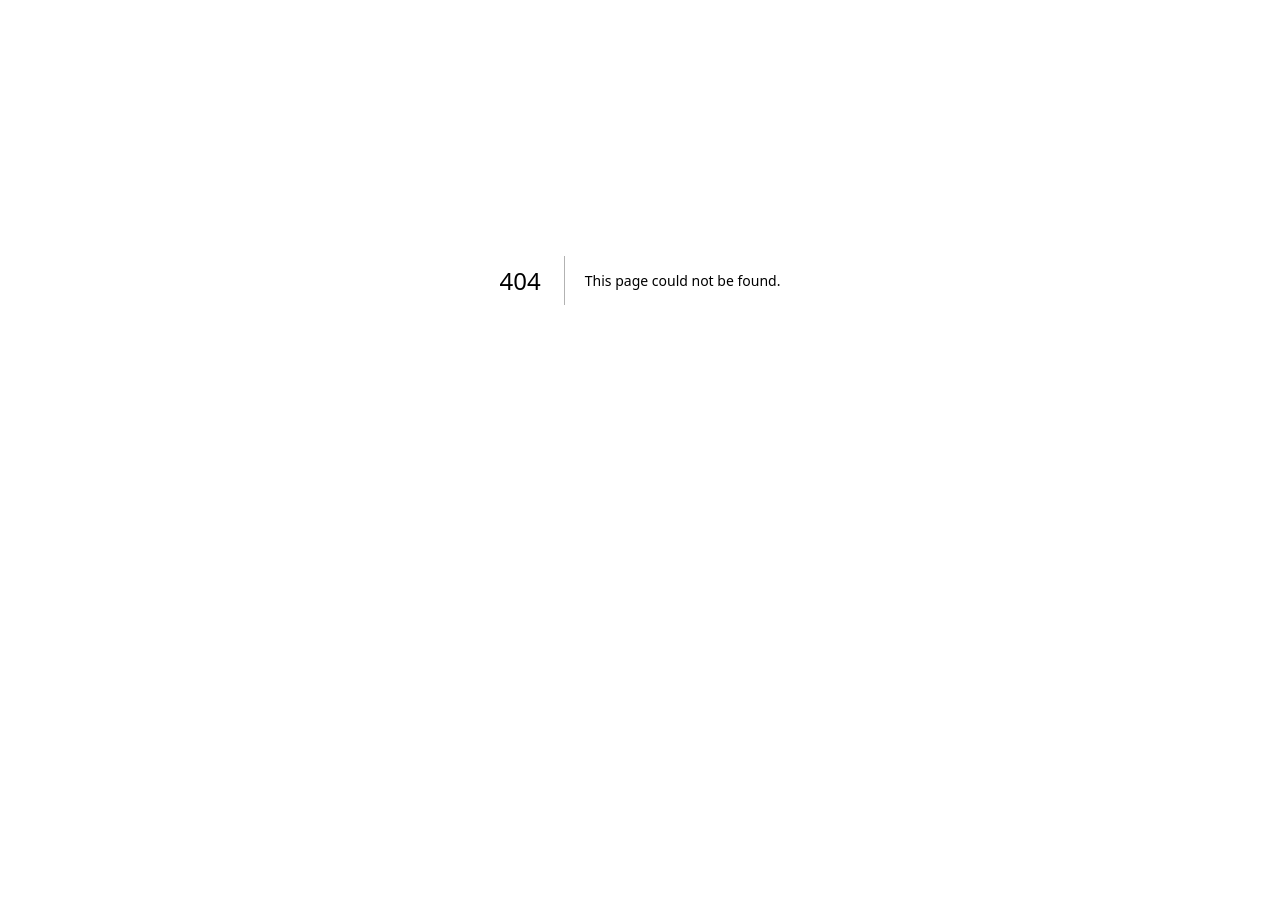
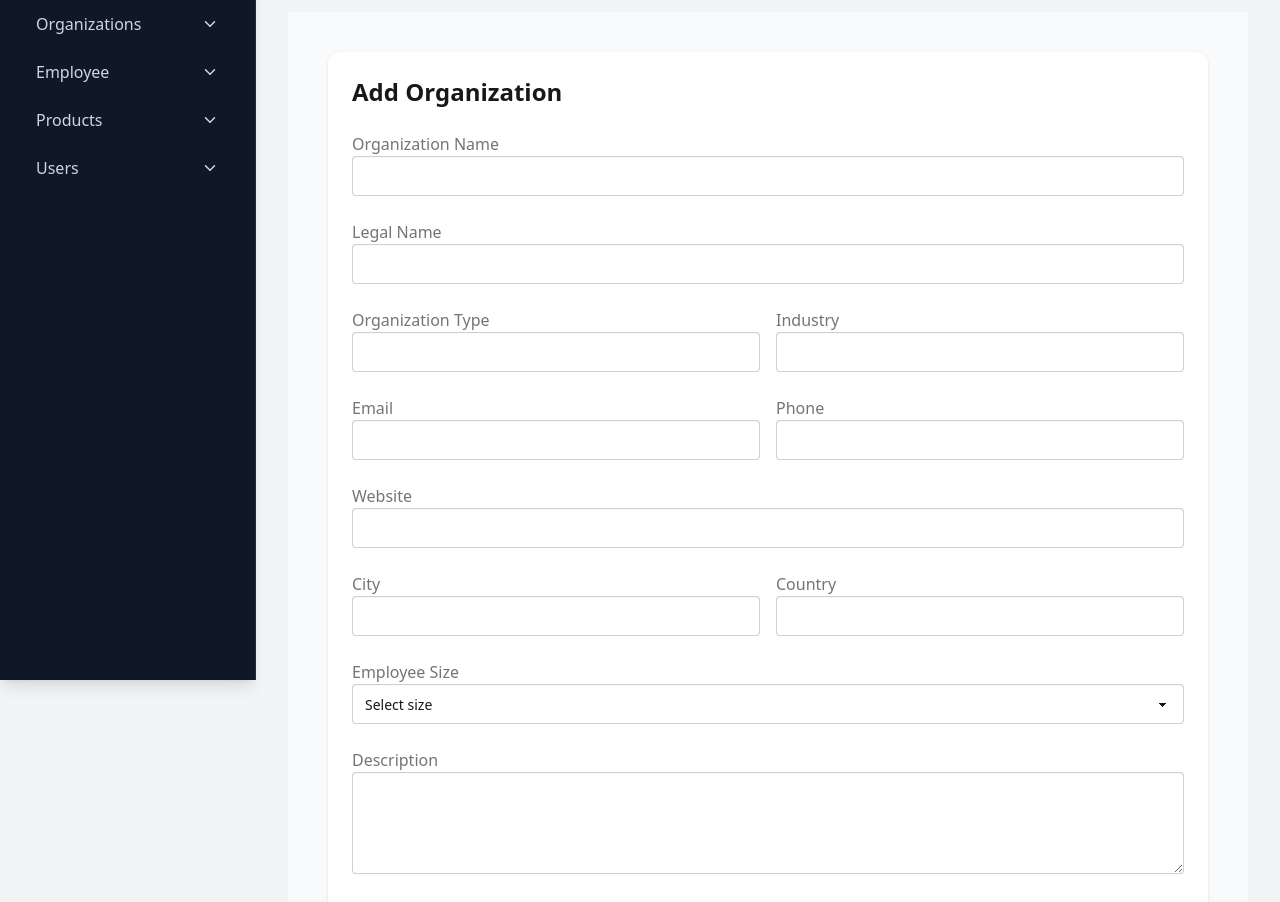
Before and after one commit to Samirun-Shuvo/inventory_ewmgl, a Next.js app: page /dashboard/organizations/add in a window 1280 px wide. Before the commit this address had no page. Shown: the part 120-1022 px from the top of the page. Before the commit the page ends 800 px from the top, so only its background shows below. Built offline with nearby package versions, Linux system fonts and the light colour scheme.

Commit message:
feat: implement CRUD operations for organizations with API integration

```diff
--- /dev/null
+++ b/src/app/api/organizations/route.js
@@ -0,0 +1,95 @@
+import { connectToDatabase } from "@/lib/mongodb";
+import { ObjectId } from "mongodb";
+
+/* =========================
+   GET: All Organizations
+========================= */
+export async function GET() {
+  try {
+    const { db } = await connectToDatabase();
+
+    const organizations = await db
+      .collection("organizations")
+      .find({})
+      .sort({ created_at: -1 })
+      .toArray();
+
+    return Response.json(organizations);
+  } catch (error) {
+    console.error("Failed to fetch organizations:", error);
+    return new Response(JSON.stringify({ message: "Internal Server Error" }), {
+      status: 500,
+    });
+  }
+}
+
+/* =========================
+   POST: Add Organization
+========================= */
+export async function POST(request) {
+  try {
+    const body = await request.json();
+
+    const {
+      name,
+      legal_name = "",
+      type = "",
+      industry = "",
+      email = "",
+      phone = "",
+      website = "",
+      address = {},
+      description = "",
+      employee_size = "",
+      owner_id = null,
+      is_verified = false,
+    } = body;
+
+    // ✅ Minimal required validation
+    if (!name) {
+      return new Response(
+        JSON.stringify({ message: "Organization name is required" }),
+        { status: 400 }
+      );
+    }
+
+    const organizationDoc = {
+      name,
+      legal_name,
+      type,
+      industry,
+      email,
+      phone,
+      website,
+      address: {
+        city: address.city || "",
+        country: address.country || "",
+      },
+      description,
+      employee_size,
+      owner_id,
+      is_verified,
+      status: "active",
+      created_at: new Date(),
+      updated_at: new Date(),
+    };
+
+    const { db } = await connectToDatabase();
+    const result = await db
+      .collection("organizations")
+      .insertOne(organizationDoc);
+
+    return new Response(
+      JSON.stringify({
+        message: "Organization added successfully",
+        id: result.insertedId,
+      }),
+      { status: 201 }
+    );
+  } catch (error) {
+    console.error("Error creating organization:", error);
+    return new Response(JSON.stringify({ message: "Internal Server Error" }), {
+      status: 500,
+    });
+  }
+}
--- a/src/app/dashboard/employee/page.jsx
+++ b/src/app/dashboard/employee/page.jsx
@@ -9,44 +9,58 @@ import { filterBySearch } from "@/utils/filter";
 import { handleDelete } from "@/utils/handleDelete";
 import StatusBadge from "@/components/StatusBadge";
 
-const EmployeeList = () => {
-  const [employees, setEmployees] = useState([]);
+const OrganizationsList = () => {
+  const [organizations, setOrganizations] = useState([]);
   const [loading, setLoading] = useState(true);
   const [searchTerm, setSearchTerm] = useState("");
 
+  /* =========================
+     Fetch organizations
+  ========================= */
   useEffect(() => {
-    const fetchEmployees = async () => {
+    const fetchOrganizations = async () => {
       try {
-        const res = await fetch("/api/employees");
-        if (!res.ok) throw new Error("Failed to fetch employees");
+        const res = await fetch("/api/organizations");
+        if (!res.ok) throw new Error("Failed to fetch organizations");
         const data = await res.json();
-        setEmployees(data);
+        setOrganizations(data);
       } catch (err) {
-        console.error("Failed to fetch employees", err);
-        toast.error("Failed to fetch employees");
+        console.error(err);
+        toast.error("Failed to fetch organizations");
       } finally {
         setLoading(false);
       }
     };
 
-    fetchEmployees();
+    fetchOrganizations();
   }, []);
 
-  // 🔍 Filter employee based on searchTerm
-  const filteredEmployees = filterBySearch(employees, searchTerm, [
-    "name",
-    "pf",
-    "designation",
-    "department",
-    "organization",
-    "email",
-    "phone",
-    "status",
-  ]);
+  /* =========================
+     Search filter
+  ========================= */
+  const filteredOrganizations = filterBySearch(
+    organizations,
+    searchTerm,
+    [
+      "name",
+      "legal_name",
+      "industry",
+      "type",
+      "employee_size",
+      "email",
+      "phone",
+      "status",
+    ]
+  );
 
   return (
     <div>
-      <Heading title="Employee List" length={filteredEmployees.length} />
+      <Heading
+        title="Organization List"
+        length={filteredOrganizations.length}
+      />
+
+      {/* Search + Add */}
       <div className="mb-4 flex flex-col md:flex-row md:items-center md:justify-between gap-2">
         <input
           type="text"
@@ -55,67 +69,69 @@ const EmployeeList = () => {
           onChange={(e) => setSearchTerm(e.target.value)}
           className="w-full md:w-1/2 border border-gray-300 px-4 py-2 rounded-md shadow-sm focus:outline-none focus:ring-2 focus:ring-blue-500"
         />
+
         <Link
-          href="/dashboard/employee/add"
+          href="/dashboard/organizations/add"
           className="inline-block px-4 py-2 bg-blue-600 text-white rounded-md hover:bg-blue-700 transition"
         >
-          Add Employee
+          Add Organization
         </Link>
       </div>
 
+      {/* Table */}
       {loading ? (
         <p className="text-center">Loading...</p>
-      ) : filteredEmployees.length === 0 ? (
-        <p className="text-center">No employee found.</p>
+      ) : filteredOrganizations.length === 0 ? (
+        <p className="text-center">No organization found.</p>
       ) : (
         <div className="overflow-x-auto">
           <table className="table table-xs w-full text-center">
             <thead className="bg-[#e9d8d8]">
               <tr>
                 <th className="min-w-[40px]">#</th>
-                {/* <th className="min-w-[180px]">ID</th> */}
-                <th className="min-w-[150px]">Name</th>
-                <th className="min-w-[100px]">IP Extention No</th>
-                <th className="min-w-[100px]">PF</th>
-                <th className="min-w-[180px]">Designation</th>
-                <th className="min-w-[150px]">Department</th>
-                <th className="min-w-[180px]">Organization</th>
+                <th className="min-w-[200px]">Name</th>
+                <th className="min-w-[180px]">Legal Name</th>
+                <th className="min-w-[140px]">Industry</th>
+                <th className="min-w-[120px]">Type</th>
+                <th className="min-w-[120px]">Employee Size</th>
                 <th className="min-w-[100px]">Status</th>
                 <th className="min-w-[140px] text-center">Action</th>
               </tr>
             </thead>
+
             <tbody>
-              {filteredEmployees.map((emp, index) => (
-                <tr key={emp._id} className="hover:bg-gray-50">
+              {filteredOrganizations.map((org, index) => (
+                <tr key={org._id} className="hover:bg-gray-50">
                   <td>{index + 1}</td>
-                  {/* <td>{emp._id}</td> */}
-                  <td>{emp.name || "-"}</td>
-                  <td>{emp.ip_extention_no || "-"}</td>
-                  <td>{emp.pf || "-"}</td>
-                  <td>{emp.designation || "-"}</td>
-                  <td>{emp.department || "-"}</td>
-                  <td>{emp.organization || "-"}</td>
+
+                  <td className="font-medium">
+                    {org.name || "-"}
+                  </td>
+
+                  <td>{org.legal_name || "-"}</td>
+                  <td>{org.industry || "-"}</td>
+                  <td>{org.type || "-"}</td>
+                  <td>{org.employee_size || "-"}</td>
+
                   <td>
-                    <StatusBadge status={emp?.status} />
+                    <StatusBadge
+                      status={org.is_verified ? "active" : "pending"}
+                    />
                   </td>
+
                   <td>
                     <div className="flex justify-center items-center gap-2">
                       <Link
-                        href={{
-                          pathname: "/dashboard/employee/view",
-                          query: { emp: JSON.stringify(emp) },
-                        }}
-                        className="text-blue-500 hover:text-blue-700 cursor-pointer"
+                        href={`/dashboard/organizations/view/${org._id}`}
+                        className="text-blue-500 hover:text-blue-700"
                         title="View"
                       >
                         <Eye size={18} />
                       </Link>
+
                       <Link
-                        href={{
-                          pathname: "/dashboard/employee/edit",
-                          query: { emp: JSON.stringify(emp) },
-                        }}
-                        className="text-yellow-500 hover:text-yellow-600 cursor-pointer"
+                        href={`/dashboard/organizations/edit/${org._id}`}
+                        className="text-yellow-500 hover:text-yellow-600"
                         title="Edit"
                       >
                         <Pencil size={18} />
@@ -124,13 +140,13 @@ const EmployeeList = () => {
                       <button
                         onClick={() =>
                           handleDelete({
-                            id: emp._id,
-                            resource: "employees",
-                            setState: setEmployees,
-                            itemName: "employee",
+                            id: org._id,
+                            resource: "organizations",
+                            setState: setOrganizations,
+                            itemName: "organization",
                           })
                         }
-                        className="text-red-500 hover:text-red-700 cursor-pointer"
+                        className="text-red-500 hover:text-red-700"
                         title="Delete"
                       >
                         <Trash2 size={18} />
@@ -147,4 +163,4 @@ const EmployeeList = () => {
   );
 };
 
-export default EmployeeList;
+export default OrganizationsList;
--- /dev/null
+++ b/src/app/dashboard/organizations/add/page.jsx
@@ -0,0 +1,223 @@
+"use client";
+import { useRouter } from "next/navigation";
+import React from "react";
+import { useForm } from "react-hook-form";
+import toast from "react-hot-toast";
+
+const AddOrganization = () => {
+    const router = useRouter();
+  const {
+    register,
+    handleSubmit,
+    formState: { errors },
+    reset,
+  } = useForm();
+
+  const [loading, setLoading] = React.useState(false);
+
+const onSubmit = async (data) => {
+  const payload = {
+    ...data,
+    address: {
+      city: data.city,
+      country: data.country,
+    },
+  };
+
+  delete payload.city;
+  delete payload.country;
+
+  const toastId = toast.loading("Saving organization...");
+
+  try {
+    const res = await fetch("/api/organizations", {
+      method: "POST",
+      headers: { "Content-Type": "application/json" },
+      body: JSON.stringify(payload),
+    });
+
+    const result = await res.json();
+
+    if (!res.ok) {
+      throw new Error(result.message || "Failed to add organization");
+    }
+
+    toast.success("Organization added successfully 🎉", {
+      id: toastId,
+    });
+
+    reset(); // ✅ clear form
+    router.push("/dashboard/organizations"); // ✅ redirect
+  } catch (error) {
+    toast.error(error.message || "Something went wrong", {
+      id: toastId,
+    });
+  }
+};
+  return (
+    <div className="bg-gray-50 min-h-screen p-4 sm:p-6 md:p-10">
+      <div className="max-w-4xl mx-auto bg-base-100 shadow rounded-xl p-6 space-y-6">
+        <h2 className="text-2xl font-bold">Add Organization</h2>
+
+        <form onSubmit={handleSubmit(onSubmit)} className="space-y-6">
+          {/* Organization Name */}
+          <div>
+            <label className="label">Organization Name</label>
+            <input
+              className="input input-bordered w-full"
+              {...register("name", {
+                required: "Organization name is required",
+              })}
+            />
+            {errors.name && (
+              <p className="text-error text-sm mt-1">{errors.name.message}</p>
+            )}
+          </div>
+
+          {/* Legal Name */}
+          <div>
+            <label className="label">Legal Name</label>
+            <input
+              className="input input-bordered w-full"
+              {...register("legal_name")}
+            />
+          </div>
+
+          {/* Type & Industry */}
+          <div className="grid grid-cols-1 md:grid-cols-2 gap-4">
+            <div>
+              <label className="label">Organization Type</label>
+              <input
+                className="input input-bordered w-full"
+                {...register("type", { required: true })}
+              />
+            </div>
+
+            <div>
+              <label className="label">Industry</label>
+              <input
+                className="input input-bordered w-full"
+                {...register("industry")}
+              />
+            </div>
+          </div>
+
+          {/* Email & Phone */}
+          <div className="grid grid-cols-1 md:grid-cols-2 gap-4">
+            <div>
+              <label className="label">Email</label>
+              <input
+                type="email"
+                className="input input-bordered w-full"
+                {...register("email", {
+                  required: true,
+                  pattern: /^\S+@\S+$/i,
+                })}
+              />
+            </div>
+
+            <div>
+              <label className="label">Phone</label>
+              <input
+                className="input input-bordered w-full"
+                {...register("phone")}
+              />
+            </div>
+          </div>
+
+          {/* Website */}
+          <div>
+            <label className="label">Website</label>
+            <input
+              className="input input-bordered w-full"
+              {...register("website")}
+            />
+          </div>
+
+          {/* Address */}
+          <div className="grid grid-cols-1 md:grid-cols-2 gap-4">
+            <div>
+              <label className="label">City</label>
+              <input
+                className="input input-bordered w-full"
+                {...register("city")}
+              />
+            </div>
+
+            <div>
+              <label className="label">Country</label>
+              <input
+                className="input input-bordered w-full"
+                {...register("country")}
+              />
+            </div>
+          </div>
+
+          {/* Employee Size */}
+          <div>
+            <label className="label">Employee Size</label>
+            <select
+              className="select select-bordered w-full"
+              {...register("employee_size")}
+            >
+              <option value="">Select size</option>
+              <option value="1-10">1–10</option>
+              <option value="11-50">11–50</option>
+              <option value="51-200">51–200</option>
+              <option value="201-500">201–500</option>
+              <option value="500+">500+</option>
+            </select>
+          </div>
+
+          {/* Description */}
+          <div>
+            <label className="label">Description</label>
+            <textarea
+              className="textarea textarea-bordered w-full"
+              rows={4}
+              {...register("description")}
+            />
+          </div>
+
+          {/* Logo */}
+          <div>
+            <label className="label">Logo</label>
+            <input
+              type="file"
+              className="file-input file-input-bordered w-full"
+              {...register("logo")}
+            />
+          </div>
+
+          {/* Verified */}
+          <div className="form-control">
+            <label className="label cursor-pointer">
+              <span className="label-text">Verified Organization</span>
+              <input
+                type="checkbox"
+                className="toggle toggle-success"
+                {...register("is_verified")}
+              />
+            </label>
+          </div>
+
+          {/* Submit */}
+          <div className="flex justify-end gap-3">
+            <button type="reset" className="btn btn-ghost">
+              Cancel
+            </button>
+            <button
+              type="submit"
+              className="btn btn-primary"
+              disabled={loading}
+            >
+              {loading ? "Saving..." : "Save Organization"}
+            </button>
+          </div>
+        </form>
+      </div>
+    </div>
+  );
+};
+
+export default AddOrganization;
--- a/src/app/dashboard/organizations/page.jsx
+++ b/src/app/dashboard/organizations/page.jsx
@@ -1,89 +1,135 @@
-import React from "react";
+"use client";
+
+import Link from "next/link";
+import React, { useEffect, useState } from "react";
+import { toast } from "react-hot-toast";
 
 const OrganizationsList = () => {
+  const [organizations, setOrganizations] = useState([]);
+  const [loading, setLoading] = useState(true);
+
+  /* =========================
+     Fetch Organizations
+  ========================= */
+  const fetchOrganizations = async () => {
+    try {
+      const res = await fetch("/api/organizations");
+
+      if (!res.ok) {
+        throw new Error("Failed to fetch organizations");
+      }
+
+      const data = await res.json();
+      setOrganizations(data);
+    } catch (error) {
+      toast.error(error.message || "Something went wrong");
+    } finally {
+      setLoading(false);
+    }
+  };
+
+  useEffect(() => {
+    fetchOrganizations();
+  }, []);
+
   return (
-    <div className="bg-gray-50 min-h-screen p-4 sm:p-6 md:p-10 space-y-10">
+    <div className="bg-gray-50 min-h-screen p-4 sm:p-6 md:p-10 space-y-6">
       {/* Header */}
-      <div>
-        <h2 className="text-2xl sm:text-3xl font-bold mb-1 text-gray-900">
+      <div className="flex flex-col sm:flex-row sm:items-center sm:justify-between gap-4">
+        <h2 className="text-2xl sm:text-3xl font-bold text-gray-900">
           Organization List
         </h2>
+
+        <Link
+          href="/dashboard/organizations/add"
+          className="inline-block px-4 py-2 bg-blue-600 text-white rounded-md hover:bg-blue-700 transition"
+        >
+          Add Organization
+        </Link>
       </div>
 
-      <div>
+      {/* Table */}
       <div className="overflow-x-auto bg-base-100 shadow rounded-xl">
+        {loading ? (
+          <div className="p-6 text-center text-gray-500">Loading...</div>
+        ) : organizations.length === 0 ? (
+          <div className="p-6 text-center text-gray-500">
+            No organizations found
+          </div>
+        ) : (
           <table className="table table-zebra w-full">
             <thead className="bg-base-200 text-base font-semibold">
               <tr>
                 <th>#</th>
                 <th>Name</th>
-                <th>Department</th>
-                <th>Designation</th>
+                <th>Industry</th>
+                <th>Employee Size</th>
                 <th>Status</th>
                 <th className="text-center">Actions</th>
               </tr>
             </thead>
+
             <tbody>
-              <tr>
-                <td>1</td>
+              {organizations.map((org, index) => (
+                <tr key={org._id}>
+                  <td>{index + 1}</td>
+
                   <td>
                     <div className="flex items-center gap-3">
                       <div className="avatar">
                         <div className="mask mask-squircle w-12 h-12">
-                        <img src="https://placekitten.com/80/80" alt="Avatar" />
+                          <img
+                            src={org.logo || "https://placehold.co/80x80"}
+                            alt="Logo"
+                          />
                         </div>
                       </div>
                       <div>
-                      <div className="font-bold">Samirun Shuvo</div>
-                      <div className="text-sm opacity-50">Frontend Developer</div>
+                        <div className="font-bold">{org.name}</div>
+                        <div className="text-sm opacity-50">
+                          {org.legal_name || "-"}
+                        </div>
                       </div>
                     </div>
                   </td>
-                <td>IT Department</td>
-                <td>Senior Engineer</td>
+
+                  <td>{org.industry || "-"}</td>
+                  <td>{org.employee_size || "-"}</td>
+
                   <td>
-                  <span className="badge badge-success badge-outline">Active</span>
+                    {org.is_verified ? (
+                      <span className="badge badge-success badge-outline">
+                        Verified
+                      </span>
+                    ) : (
+                      <span className="badge badge-warning badge-outline">
+                        Pending
+                      </span>
+                    )}
                   </td>
+
                   <td>
-                  <div className="flex justify-center gap-3">
-                    <button className="btn btn-sm btn-info">View</button>
-                    <button className="btn btn-sm btn-warning">Edit</button>
+                    <div className="flex justify-center gap-2">
+                      <Link
+                        href={`/dashboard/organizations/${org._id}`}
+                        className="btn btn-sm btn-info"
+                      >
+                        View
+                      </Link>
+                      <Link
+                        href={`/dashboard/organizations/edit/${org._id}`}
+                        className="btn btn-sm btn-warning"
+                      >
+                        Edit
+                      </Link>
                       <button className="btn btn-sm btn-error">Delete</button>
                     </div>
                   </td>
                 </tr>
-
-              <tr>
-                <td>2</td>
-                <td>
-                  <div className="flex items-center gap-3">
-                    <div className="avatar">
-                      <div className="mask mask-squircle w-12 h-12">
-                        <img src="https://placebear.com/80/80" alt="Avatar" />
-                      </div>
-                    </div>
-                    <div>
-                      <div className="font-bold">Rokibul Hossain</div>
-                      <div className="text-sm opacity-50">Backend Developer</div>
-                    </div>
-                  </div>
-                </td>
-                <td>IT Department</td>
-                <td>Software Engineer</td>
-                <td>
-                  <span className="badge badge-warning badge-outline">Pending</span>
-                </td>
-                <td>
-                  <div className="flex justify-center gap-3">
-                    <button className="btn btn-sm btn-info">View</button>
-                    <button className="btn btn-sm btn-warning">Edit</button>
-                    <button className="btn btn-sm btn-error">Delete</button>
-                  </div>
-                </td>
-              </tr>
+              ))}
             </tbody>
           </table>
-        </div>
+        )}
       </div>
     </div>
   );
```
Lines whose indentation alone changed are shown as unchanged.
